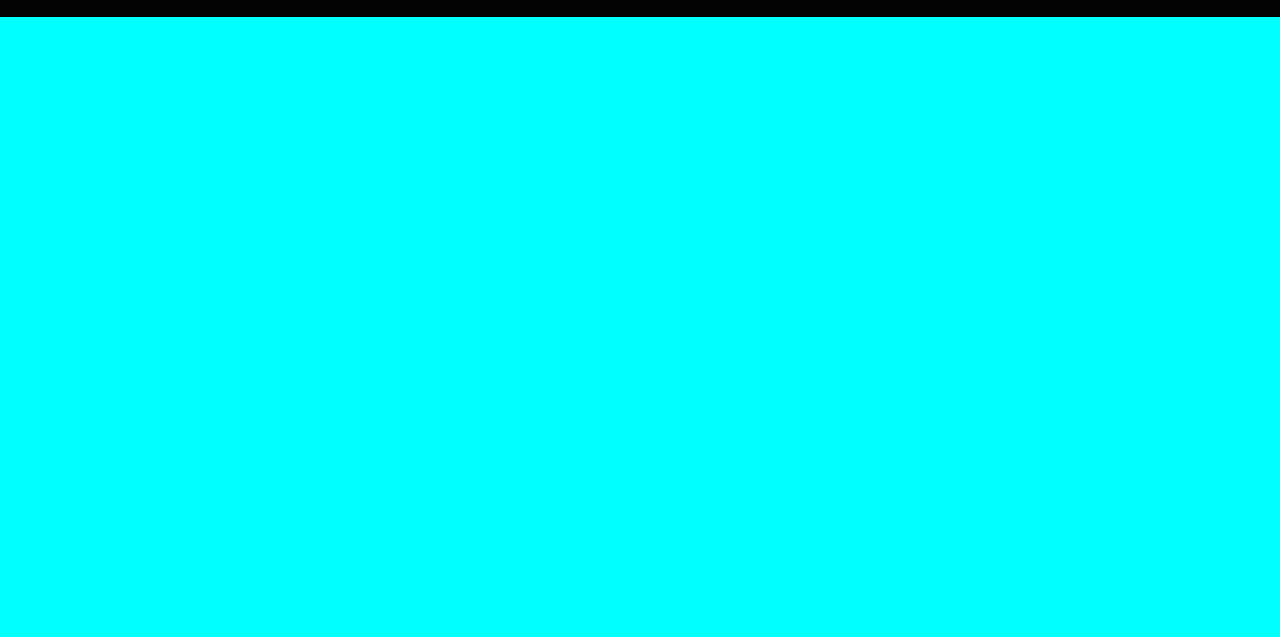
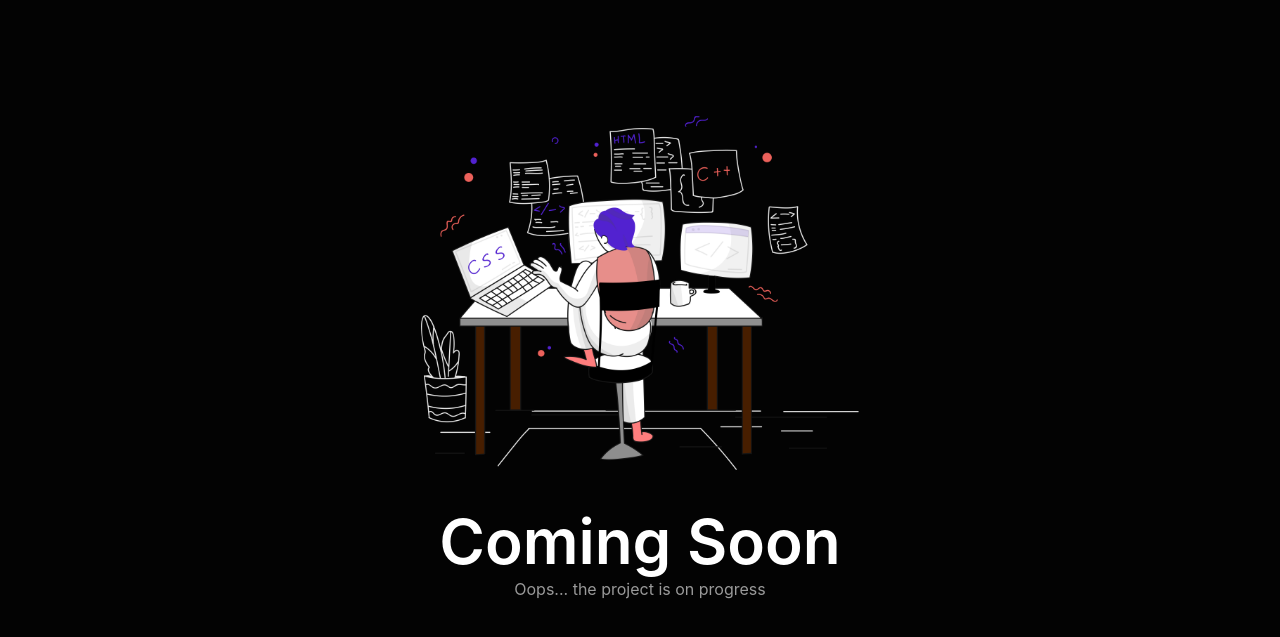
Before and after one commit to Alfiannurkholilludin/portfolioalfian, a plain HTML site: page comingsoon.html in a window 1280 px wide. Shown: the part 137-774 px from the top of the page. Drawn offline with Linux system fonts and the light colour scheme; a web font is replaced by a local one.

Commit message:
Update
tambahin page coming soon

```diff
--- a/assets/css/stylecoming.css
+++ b/assets/css/stylecoming.css
@@ -1,5 +1,84 @@
+@font-face {
+    font-family: "SF Pro Display";
+    src: url("assets/font/SFPRODISPLAYREGULAR.OTF") format("truetype");
+    font-style: normal;
+    font-weight: 400;
+}
+
+
 .container-comingsoon {
     width: 100%;
     height: 85vh;
-    background-color: aqua;
+    /* background-color: aqua; */
 }
+
+.wrappercontent-comingsoon {
+    display: flex;
+    align-items: center;
+    justify-content: center;
+    flex-direction: column;
+    padding: 30px 93px;
+    width: 100%;
+    height: 85vh;
+    /* background-color: brown; */
+}
+
+.img-comingsoon {
+    width: 40%;
+    height: auto;
+    animation: 2s anim-lineUp ease-in-out;
+}
+
+.img-comingsoon img {
+    width: 100%;
+    height: auto;
+}
+
+.text-comingsoon {
+    margin-top: 30px;
+    /* background-color: yellow; */
+    text-align: center;
+}
+
+.text-comingsoon h2 {
+    font-size: 62px;
+    font-family: "SF Pro Display", sans-serif;
+    color: #fff;
+    font-weight: 600;
+    animation: 3s anim-lineUp ease-in-out;
+}
+
+.text-comingsoon p {
+    font: 24px;
+    font-family: "SF Pro Display", sans-serif;
+    color: #9A9A9A;
+    animation: 4s anim-lineUp ease-in-out;
+}
+
+@keyframes anim-lineUp {
+    0% {
+        opacity: 0;
+        transform: translateY(80%);
+    }
+
+    20% {
+        opacity: 0;
+    }
+
+    50% {
+        opacity: 1;
+        transform: translateY(0%);
+    }
+
+    100% {
+        opacity: 1;
+        transform: translateY(0%);
+    }
+}
+
+@media (max-width: 576px) {
+    .img-comingsoon {
+        width: 100%;
+        height: auto;
+    }
+}
--- a/comingsoon.html
+++ b/comingsoon.html
@@ -23,7 +23,15 @@
     </nav>
 
     <section class="container-comingsoon">
-
+        <div class="wrappercontent-comingsoon">
+            <div class="img-comingsoon">
+                <img src="assets/image/develop.png" alt="develop">
+            </div>
+            <div class="text-comingsoon">
+                <h2>Coming Soon</h2>
+                <p>Oops... the project is on progress</p>
+            </div>
+        </div>
     </section>
 
 </body>
```
Also changed, not shown: index.html (+2 -2 lines), assets/image/develop.png (added).
